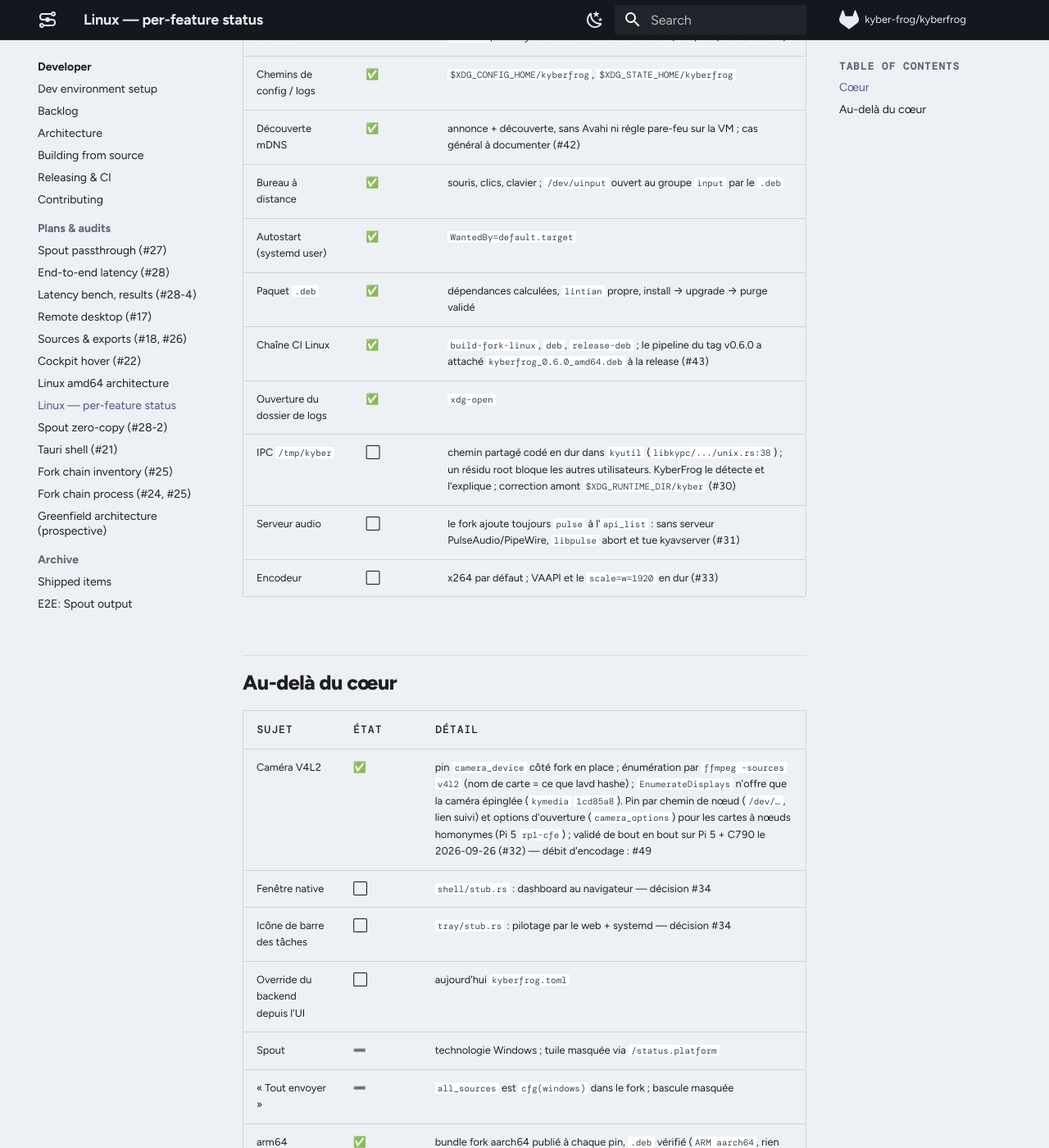
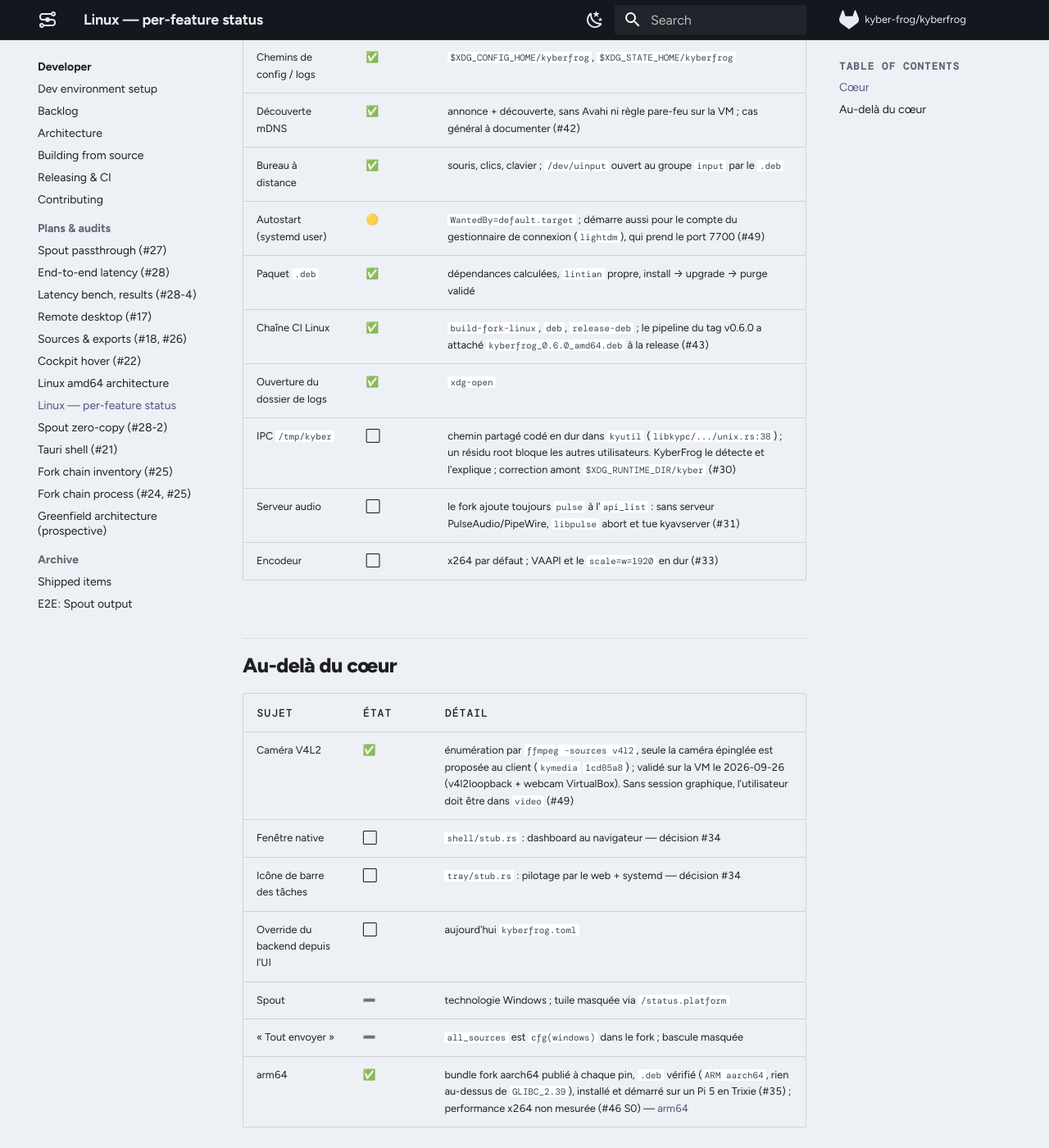
Before and after one commit to CollectiFrog/KyberFrog, an MkDocs documentation site: the page built from docs/dev/todo-linux.md, in a window 1280 px wide and 1400 px high, scrolled down 794 px. Shown: the whole window at 82% size. Built offline with MkDocs 1.6.1 and Material for MkDocs 9.7.7, drawn with Linux system fonts in a browser that asks for light colours; comment, search, counter and statistics services are not loaded; some of the changed text lies outside the part shown.

Commit message:
docs: #32 validé sur la VM, plein écran de #41 aussi, #49 pour le .deb
VM Debian 13 / Xfce, .deb de dev 4bc27f1, le 2026-09-26 :
- #32 : le picker liste KF Test Cam (v4l2loopback) et la webcam
  VirtualBox ; un client ne voit que la caméra ; mire reçue sur Windows.
  Archivé.
- #41 : --fullscreen donne une fenêtre 1280x800 en +0+0 avec
  _NET_WM_STATE_FULLSCREEN. Reste --display-idx.

Nouveau #49, les défauts du .deb vus en chemin : le service démarre
aussi pour lightdm et lui prend le port 7700 ; un port pris laisse
KyberFrog « running » sans dashboard ; pas de groupe video ; kyber.ico
absent.

Co-Authored-By: Claude Opus 5.5 <noreply@anthropic.com>

```diff
--- a/docs/dev/todo-linux.md
+++ b/docs/dev/todo-linux.md
@@ -13,12 +13,12 @@ Légende : ✅ fait · 🟡 fait, à valider · ⬜ à faire · ➖ sans objet s
 | Compilation de `kyberfrog` | ✅ | le job `test` compile le workspace sur l'hôte Linux ; les modules Win32 tombent sur leurs stubs |
 | Compilation du fork | ✅ | bundle amd64 produit en CI et en local |
 | Capture écran (`grab_backend`) | ✅ | écrit systématiquement ; `auto` résolu à chaque démarrage de transmetteur (session relue, systemd en repli) ; `xcb` validé. Override par `kyberfrog.toml` uniquement |
-| Viewer (`kyclient`) | 🟡 | affiche un flux distant ; `--fullscreen` accepté par un bundle du fork compilé, mais passage réel en plein écran et `--display-idx` à vérifier (#41) |
+| Viewer (`kyclient`) | 🟡 | affiche un flux distant ; plein écran validé sur la VM (2026-09-26) ; `--display-idx` à vérifier (#41) |
 | Supervision des enfants | ✅ | `LD_LIBRARY_PATH` + `PR_SET_PDEATHSIG` ; aucun orphelin après un `SIGKILL`, sous systemd comme lancé à la main (#40, Pi 5, 2026-09-23) |
 | Chemins de config / logs | ✅ | `$XDG_CONFIG_HOME/kyberfrog`, `$XDG_STATE_HOME/kyberfrog` |
 | Découverte mDNS | ✅ | annonce + découverte, sans Avahi ni règle pare-feu sur la VM ; cas général à documenter (#42) |
 | Bureau à distance | ✅ | souris, clics, clavier ; `/dev/uinput` ouvert au groupe `input` par le `.deb` |
-| Autostart (systemd user) | ✅ | `WantedBy=default.target` |
+| Autostart (systemd user) | 🟡 | `WantedBy=default.target` ; démarre aussi pour le compte du gestionnaire de connexion (`lightdm`), qui prend le port 7700 (#49) |
 | Paquet `.deb` | ✅ | dépendances calculées, `lintian` propre, install → upgrade → purge validé |
 | Chaîne CI Linux | ✅ | `build-fork-linux`, `deb`, `release-deb` ; le pipeline du tag v0.6.0 a attaché `kyberfrog_0.6.0_amd64.deb` à la release (#43) |
 | Ouverture du dossier de logs | ✅ | `xdg-open` |
@@ -30,7 +30,7 @@ Légende : ✅ fait · 🟡 fait, à valider · ⬜ à faire · ➖ sans objet s
 
 | Sujet | État | Détail |
 |---|---|---|
-| Caméra V4L2 | ✅ | pin `camera_device` côté fork en place ; énumération par `ffmpeg -sources v4l2` (nom de carte = ce que lavd hashe) ; `EnumerateDisplays` n'offre que la caméra épinglée (`kymedia` `1cd85a8`). Pin par chemin de nœud (`/dev/…`, lien suivi) et options d'ouverture (`camera_options`) pour les cartes à nœuds homonymes (Pi 5 `rp1-cfe`)  ; validé de bout en bout sur Pi 5 + C790 le 2026-09-26 (#32) — débit d'encodage : #49 |
+| Caméra V4L2 | ✅ | énumération par `ffmpeg -sources v4l2`, seule la caméra épinglée est proposée au client (`kymedia` `1cd85a8`) ; validé sur la VM le 2026-09-26 (v4l2loopback + webcam VirtualBox). Sans session graphique, l'utilisateur doit être dans `video` (#49) |
 | Fenêtre native | ⬜ | `shell/stub.rs` : dashboard au navigateur — décision #34 |
 | Icône de barre des tâches | ⬜ | `tray/stub.rs` : pilotage par le web + systemd — décision #34 |
 | Override du backend depuis l'UI | ⬜ | aujourd'hui `kyberfrog.toml` |
```
Also changed, not shown: docs/dev/backlog-archive.md (+1 -0 lines), docs/dev/backlog.md (+41 -16 lines).
